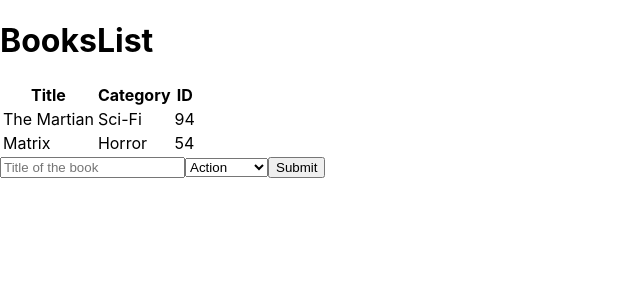
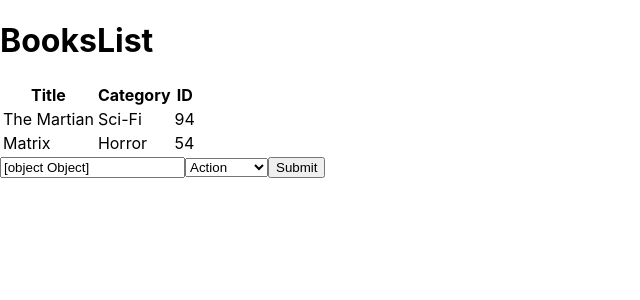
Before and after one commit to JuanPabloGil/BookStoreReact, a React (Create React App) app: page / in a window 1280 px wide. Shown: the top 300 px of the page, without its empty margins (0-640 px from the left). Built offline with nearby package versions, Linux system fonts and the light colour scheme.

Commit message:
add state booksform

```diff
--- a/src/components/BooksForm.jsx
+++ b/src/components/BooksForm.jsx
@@ -1,13 +1,28 @@
 import React from 'react';
 
 const BooksForm = () => {
+
+  const [book, useBook] = React.useState({
+    title:'',
+    id: '',
+    category: ''
+  });
+
+
+
+  const HandleChange = (e) => {
+    useBook({...book,
+      [e.target.name]: e.target.value,
+      id: Math.floor(Math.random() * 100) + 1
+    });
+  }
+
   const categories = ["Action", "Biography", "History", "Horror", "Kids", "Learning", "Sci-Fi"];
-  const options = categories.map(category => <option value={category} > {category} </option>  )
+  const options = categories.map(category => <option key={category} value={category} > {category} </option>  )
 
   return (
     <form>
-
-        <input placeholder="Title of the book"></input>
+        <input placeholder="Title of the book" name="title" onChange={HandleChange} value={book}></input>
         <select >
               {options}
         </select>
--- a/src/components/BooksList.jsx
+++ b/src/components/BooksList.jsx
@@ -8,12 +8,18 @@ const BooksList = () => {
     <div>
       <h1>BooksList</h1>
       <table>
-        <tr>
+        <thead>
+          <tr>
           <th>Title</th>
           <th>Category</th>
           <th>ID</th>
         </tr>
-        {books.map((book) => <Book  book={book}/>)}
+        </thead>
+
+        <tbody>
+          {books.map((book) => <Book key={book.id} book={book}/>)}
+        </tbody>
+
 
       </table>
     </div>
```
